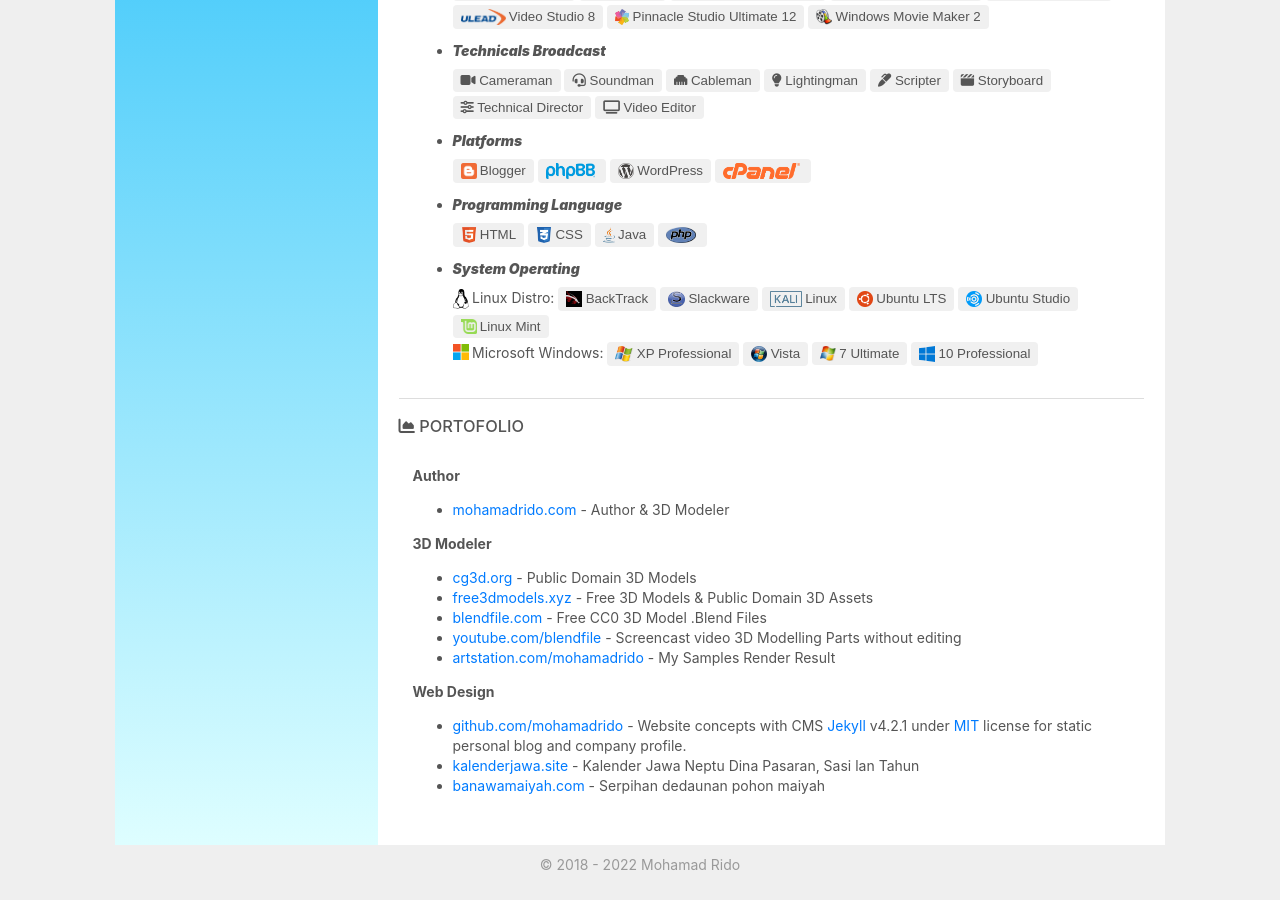
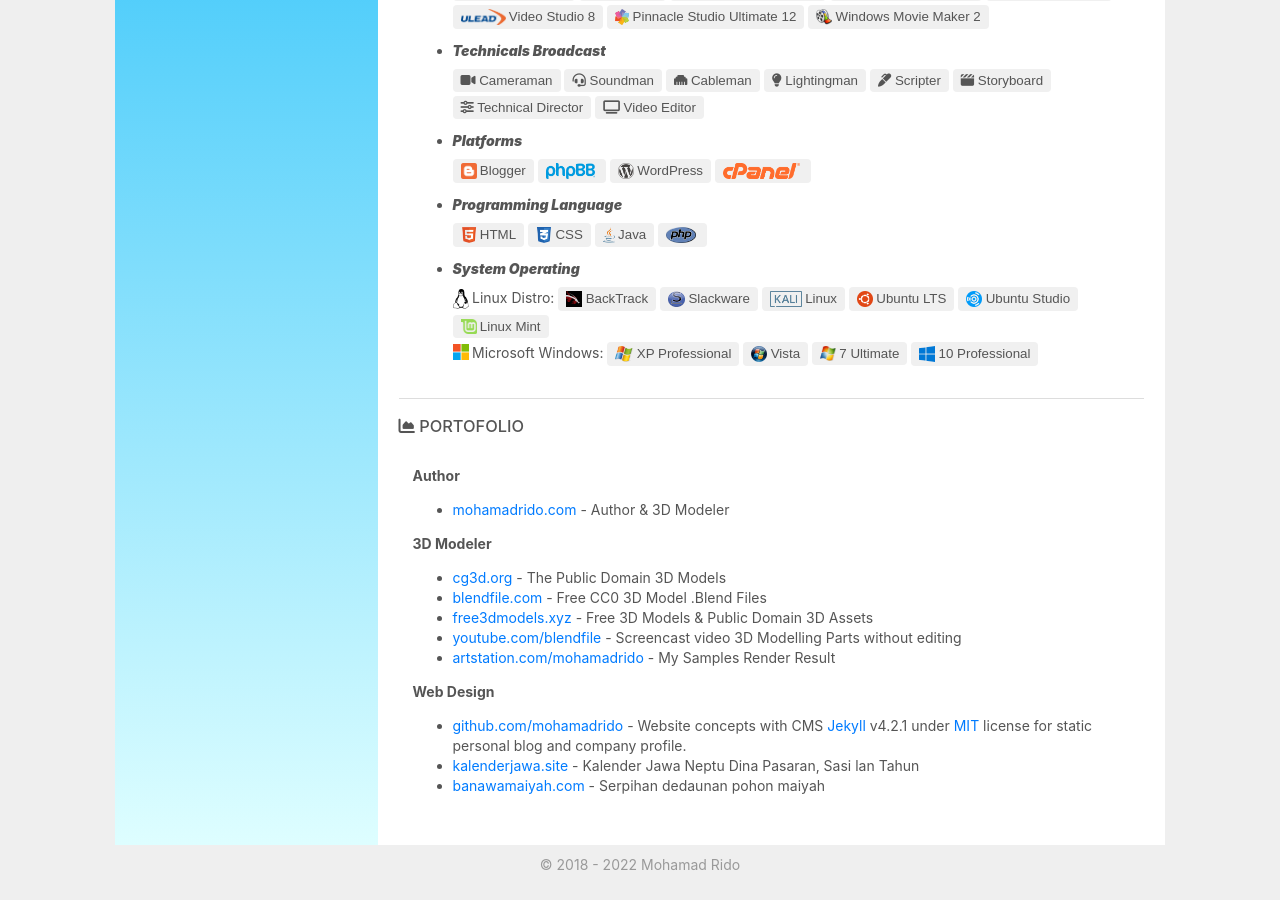
Before and after one commit to mohamadrido/about, a Jekyll site: the page built from index.html, in a window 1280 px wide and 900 px high, scrolled down 1587 px. Built offline with Jekyll 4.4.1, drawn with Linux system fonts in a browser that asks for light colours; nearby versions of some CDN libraries.

Commit message:
Update index.html

```diff
--- a/index.html
+++ b/index.html
@@ -133,9 +133,9 @@
 
     <b>3D Modeler</b>
       <ul>
-      <li><a href="https://cg3d.org">cg3d.org</a> - Public Domain 3D Models</li>
+      <li><a href="https://cg3d.org">cg3d.org</a> - The Public Domain 3D Models</li>
+      <li><a href="https://blendfile.com">blendfile.com</a> - Free CC0 3D Model .Blend Files</li>
       <li><a href="https://free3dmodels.xyz">free3dmodels.xyz</a> - Free 3D Models &amp; Public Domain 3D Assets</li>
-      <li><a href="https://blendfile.com">blendfile.com</a> - Free CC0 3D Model .Blend Files</li>
       <li><a href="https://youtube.com/blendfile">youtube.com/blendfile</a> - Screencast video 3D Modelling Parts without editing</li>
       <li><a href="https://artstation.com/mohamadrido">artstation.com/mohamadrido</a> - My Samples Render Result</li>
       </ul>
```
